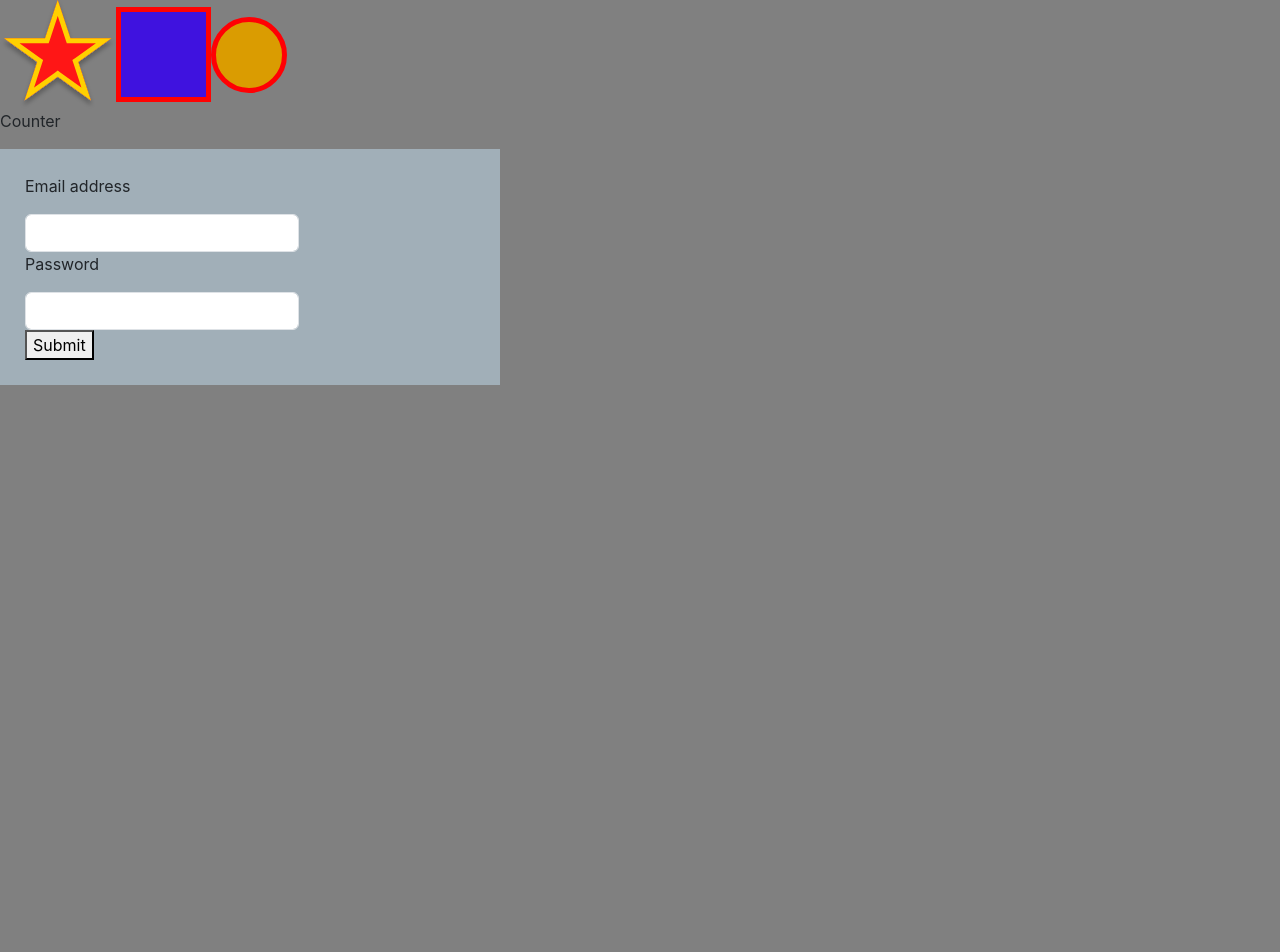
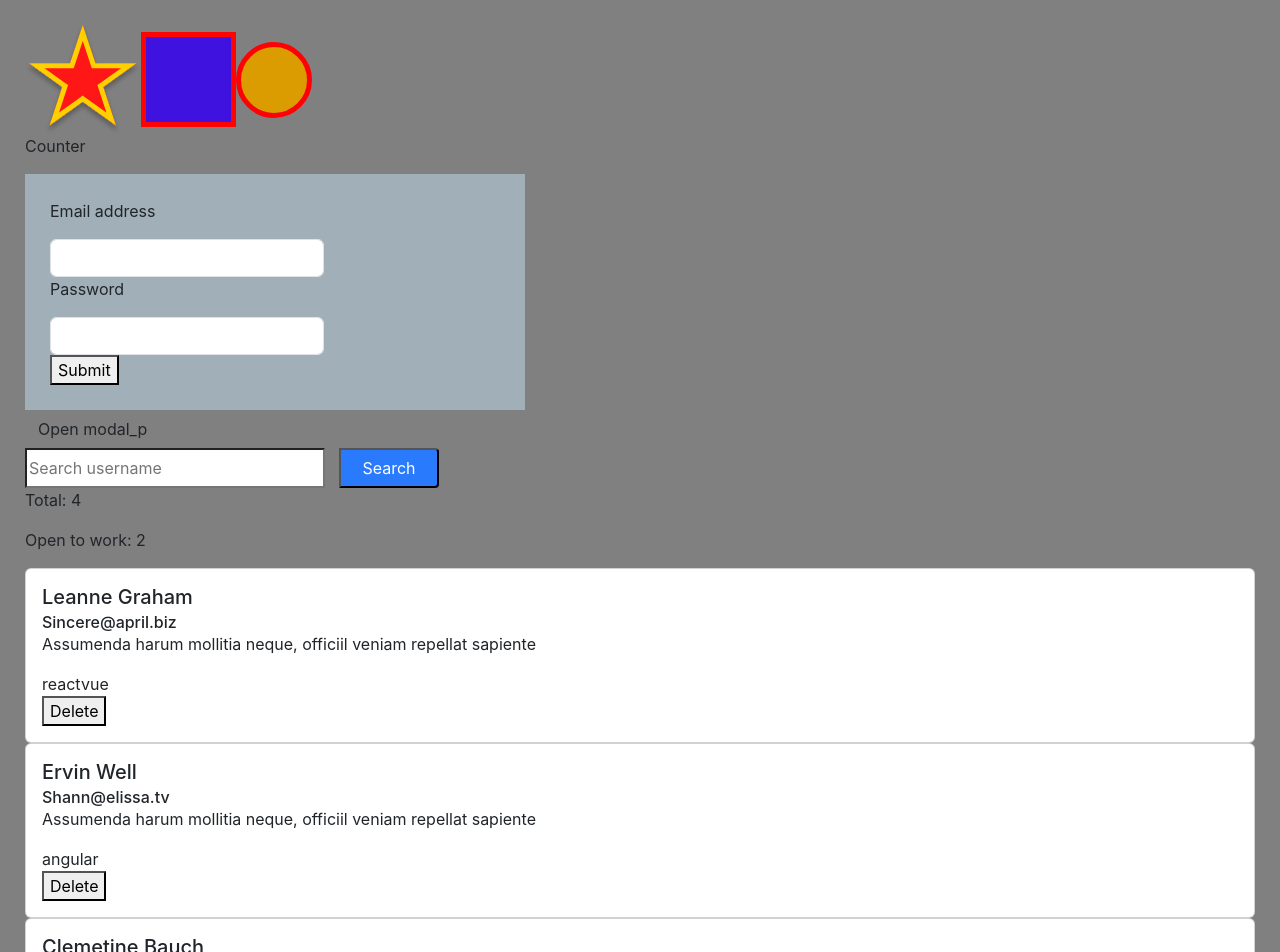
Before and after one commit to Seeker2025/react-05, a React (Create React App) app: page / in a window 1280 px wide. Shown: the top 952 px of the page. Before the commit the page ends 800 px from the top, so only its background shows below. Built offline with nearby package versions, Linux system fonts and the light colour scheme.

Commit message:
go react

```diff
--- /dev/null
+++ b/src/assets/users.json
@@ -0,0 +1,37 @@
+[
+    {
+        "id": 1,
+        "name": "Leanne Graham",
+        "email": "Sincere@april.biz",
+        "bio": "Assumenda harum mollitia neque, officiil veniam repellat sapiente",
+        "skils": ["react", "vue"],
+        "isOpenToWork": false
+    },
+
+    {
+        "id": 2,
+        "name": "Ervin Well",
+        "email": "Shann@elissa.tv",
+        "bio": "Assumenda harum mollitia neque, officiil veniam repellat sapiente",
+        "skils": ["angular"],
+        "isOpenToWork": true
+    },
+
+     {
+        "id": 3,
+        "name": "Clemetine Bauch",
+        "email": "Nathan@yesenia.net",
+        "bio": "Assumenda harum mollitia neque, officiil veniam repellat sapiente",
+        "skils": ["react"],
+        "isOpenToWork": false
+    },
+
+    {
+        "id": 4,
+        "name": "Patricia Lebsack",
+        "email": "Lebsack@leb.net",
+        "bio": "Assumenda harum mollitia neque, officiil veniam repellat sapiente",
+        "skils": ["react", "vue"],
+        "isOpenToWork": true
+    }
+]
--- a/src/components/App.jsx
+++ b/src/components/App.jsx
@@ -1,17 +1,19 @@
 import { Star       }   from  './Star/Star'
 import { Counter    }   from  './Counter/Counter';
 import { LoginForm  }   from  './LoginForm/LoginForm';
+import { Users      }   from  './Users/Users';
 
 export const App = () => {
   return (
     <div>
-      <Star/>
-      <Counter/>
 
-      <LoginForm/>
+              <Star/>
 
+              <Counter/>
 
+              <LoginForm/>
 
+              <Users/>
 
     </div>
   );
--- /dev/null
+++ b/src/components/Modal/Modal.jsx
@@ -0,0 +1,27 @@
+export const Modal = ({children})=>{
+    return(
+        <>
+            <div className="modal-backdrop"/>
+                <div  className="modal" style={{ display: 'block' }}>
+                    <div  className="modal-content">
+                        <div  className="modal-header">
+                            <h5 className="modal-title">
+                                Modal title
+                            </h5>
+
+                            <button type="button" className="btn-close" aria-lanel="Close"/>
+
+                        </div>
+
+                        <div className="modal-body">{children}</div>
+
+                    </div>
+
+
+
+                </div>
+
+
+        </>
+    )
+}
--- /dev/null
+++ b/src/components/Users/Users.jsx
@@ -0,0 +1,46 @@
+import { UsersList      } from './components/UsersList';
+import { UsersSearch    } from './components/UsersSearch';
+import { UsersStats     } from './components/UsersStats';
+import { Modal          } from '../Modal/Modal';
+
+
+import usersJson          from '../../assets/users.json';
+import { Component      } from 'react';
+
+export class Users extends Component{
+    state = {
+        users: usersJson,
+    }
+
+    handleDelete = id =>{
+        this.setState(prevState =>{
+        const newUsersList = prevState.users.filter(user=>user.id !== id);
+        return { users: newUsersList };
+        });
+    }
+    render() {
+    const { users } = this.state
+        return (
+    <>
+
+            {/* <Modal>
+                <NewUserForm/>
+            </Modal> */}
+
+            {/* <Modal/> */}
+
+            <button
+                className="btn" type="button"
+            >
+                Open modal_p
+            </button>
+
+            <UsersSearch />
+            <UsersStats users = {users}/>
+            <UsersList users = {users} onDelete={this.handleDelete}/>
+
+
+    </>
+    )
+}
+}
--- /dev/null
+++ b/src/components/Users/components/Users.module.css
@@ -0,0 +1,13 @@
+
+button.primary{
+    background-color: rgb(41, 122, 252);
+    width: 100px;
+    color: #fff;
+    border-radius: 4px;
+    height: 40px;
+}
+.control{
+    width: 300px;
+    height: 40px;
+    margin-right: 15px;
+}
--- /dev/null
+++ b/src/components/Users/components/UsersItem.jsx
@@ -0,0 +1,41 @@
+export const UsersItem = ({ user, onDelete }) =>{
+    const { id, name, email, bio, skils, isOpenToWork } = user;
+
+    const handleDelete = () => {
+
+        onDelete(id)
+
+    }
+
+    return (
+        <div className="card">
+            <div className="card-body">
+                <h5 className="card-title">
+                    {name}
+                    {isOpenToWork && <p className="badge bg-success"></p>}
+                </h5>
+
+                <h6 className="card-subtitle">{email}</h6>
+                <p className="card-text">{bio}</p>
+
+                <div className="d">
+                    {skils.map(skil=>(
+                        <span key={skil} className="badge-dark">
+                            {skil}
+                        </span>
+                    ))}
+
+                </div>
+
+                <div className="d-flex">
+                    <button type="button" className="card-link" onClick={handleDelete}>
+                        Delete
+                    </button>
+
+                </div>
+
+
+            </div>
+        </div>
+    )
+}
--- /dev/null
+++ b/src/components/Users/components/UsersList.jsx
@@ -0,0 +1,13 @@
+
+
+import { UsersItem } from "./UsersItem"
+
+export const UsersList = ({ users, onDelete })=>{
+    return (
+        <div className="mb-5">
+            {users.map(user=>(
+                <UsersItem key={user.id} user={user} onDelete={onDelete}/>
+            ))}
+        </div>
+    )
+}
--- /dev/null
+++ b/src/components/Users/components/UsersSearch.jsx
@@ -0,0 +1,16 @@
+import { Component } from 'react';
+import css from './Users.module.css'
+export class UsersSearch extends Component{
+    render() {
+        return(
+<div className="input-group">
+    <input type="text" className={css.control} placeholder="Search username"/>
+    <button className={css.primary} type="button">Search</button>
+
+</div>
+        )
+
+
+    }
+
+}
--- /dev/null
+++ b/src/components/Users/components/UsersStats.jsx
@@ -0,0 +1,9 @@
+export const UsersStats = ({ users })=>{
+    const openToWorkCount = users.filter((user) => user.isOpenToWork).length
+    return (
+        <>
+        <p>Total: { users.length }</p>
+        <p>Open to work: {openToWorkCount}</p>
+        </>
+    )
+}
--- a/src/index.css
+++ b/src/index.css
@@ -2,6 +2,7 @@
 
 body {
   margin: 0;
+  padding: 25px;
   font-family: -apple-system, BlinkMacSystemFont, 'Segoe UI', 'Roboto', 'Oxygen',
     'Ubuntu', 'Cantarell', 'Fira Sans', 'Droid Sans', 'Helvetica Neue',
     sans-serif;
```
